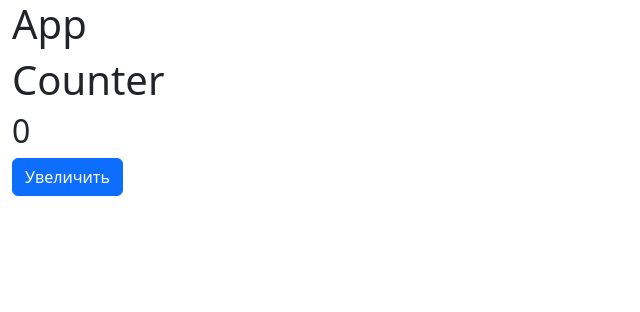
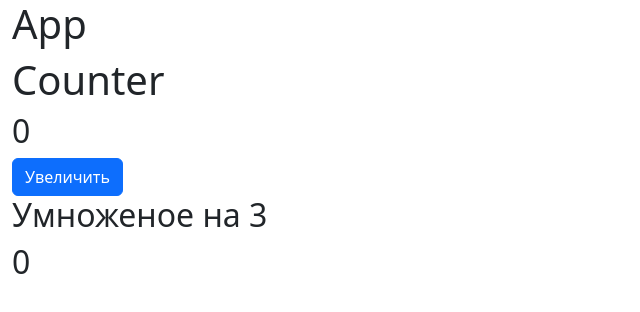
Before and after one commit to vitalay/vuex, a Vue app: page / in a window 1280 px wide. Shown: the top 312 px of the page, without its empty margins (0-640 px from the left). Built offline with nearby package versions, Linux system fonts and the light colour scheme.

Commit message:
еще вариант

```diff
--- a/src/TheCouter.vue
+++ b/src/TheCouter.vue
@@ -2,6 +2,9 @@
   <h1>Counter</h1>
   <h2>{{ $store.getters.count }}</h2>
   <button class="btn btn-primary" @click="increase">Увеличить</button>
+  <h2>Умноженое на 3</h2>
+  <h2>{{ $store.getters.multBythree }}</h2>
+
 </template>
 
 <script>
--- a/src/store.js
+++ b/src/store.js
@@ -14,6 +14,9 @@ const store = createStore({
     getters: {
       count (state) {
         return state.count
+      },
+      multBythree (state) {
+        return state.count * 3
       }
     }
 })
```
